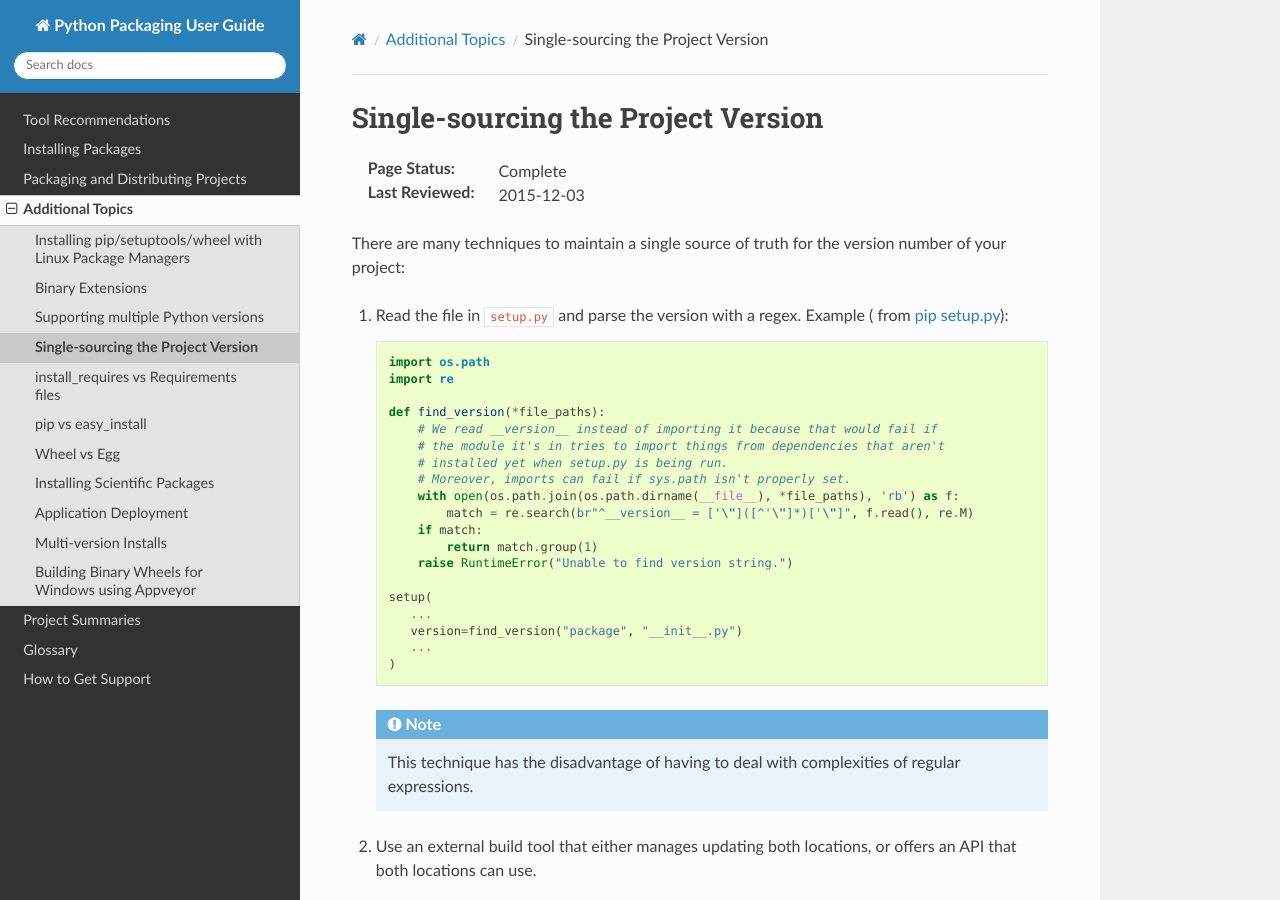
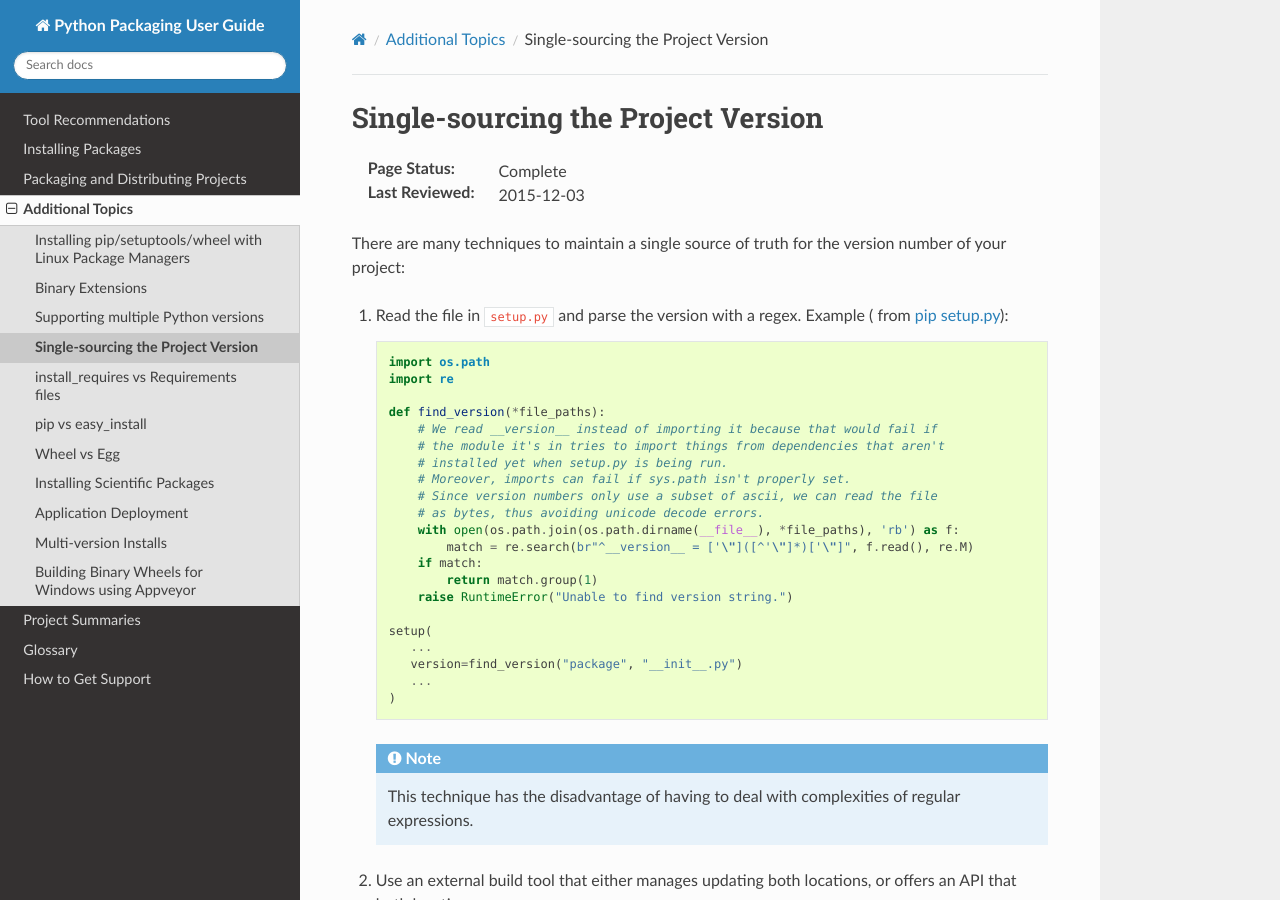
Before and after one commit to pypa/packaging.python.org, a Sphinx documentation site: the page built from source/single_source_version.rst, in a window 1280 px wide and 900 px high. Built offline with Sphinx 7.4.7 and the Read the Docs theme 2.0.0, drawn with Linux system fonts in a browser that asks for light colours; pages that are not in the unit, such as notebooks, are missing from menus.

Commit message:
add comment explaining why we manipulate bytes

```diff
--- a/source/single_source_version.rst
+++ b/source/single_source_version.rst
@@ -22,6 +22,8 @@ number of your project:
             # the module it's in tries to import things from dependencies that aren't
             # installed yet when setup.py is being run.
             # Moreover, imports can fail if sys.path isn't properly set.
+            # Since version numbers only use a subset of ascii, we can read the file
+            # as bytes, thus avoiding unicode decode errors.
             with open(os.path.join(os.path.dirname(__file__), *file_paths), 'rb') as f:
                 match = re.search(br"^__version__ = ['\"]([^'\"]*)['\"]", f.read(), re.M)
             if match:
```
